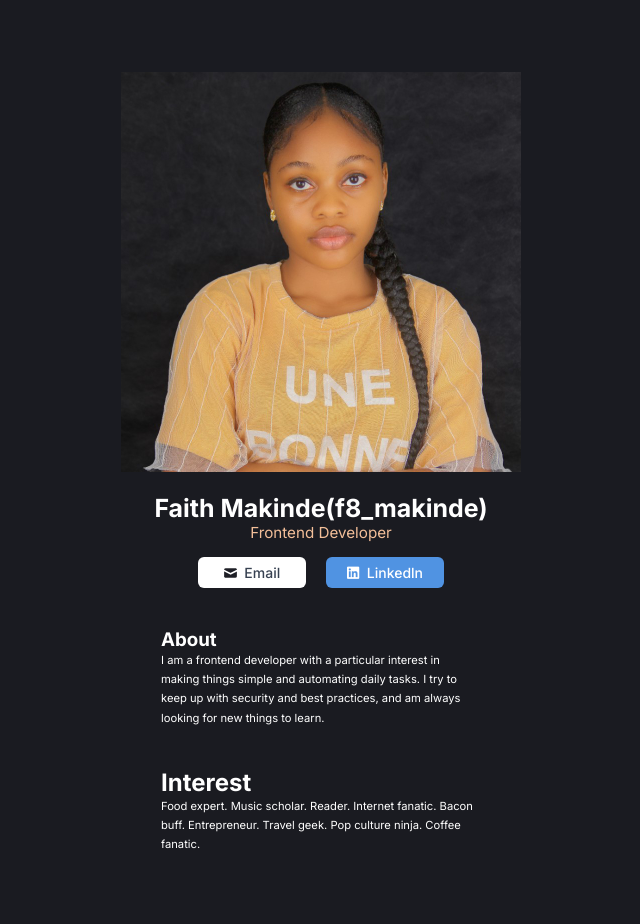
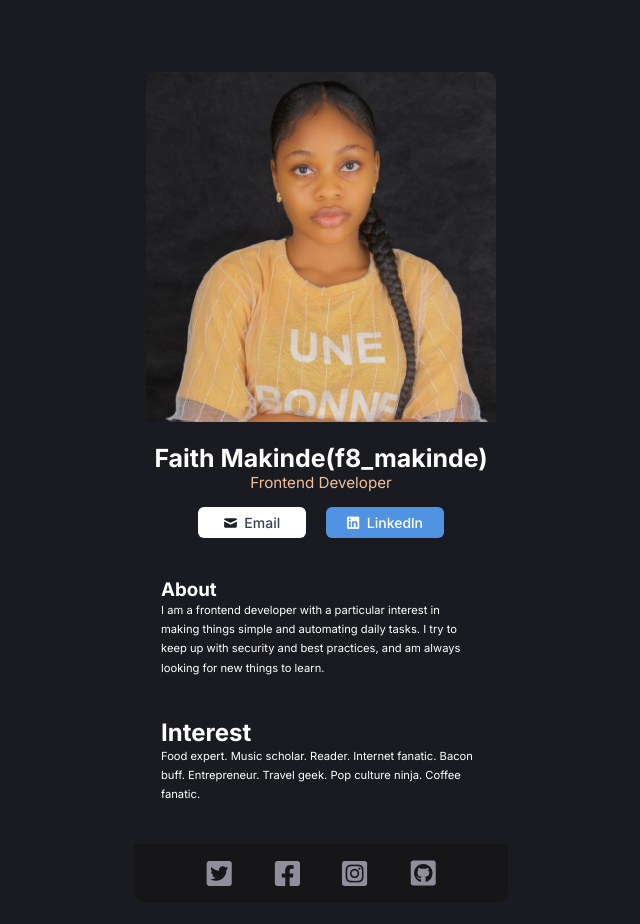
Before and after one commit to f8makinde/Digital-Business-Card-1, a React app: page / in a window 1280 px wide. Shown: the whole page, without its empty margins (319-959 px from the left). Built offline with nearby package versions, Linux system fonts and the light colour scheme.

Commit message:
footer section completed

```diff
--- a/src/Footer.js
+++ b/src/Footer.js
@@ -0,0 +1,15 @@
+import React from 'react'
+ import twitterLogo from './Twitter Icon.png'
+ import fbLogo from './Facebook Icon.png'
+ import instaLogo from './Instagram Icon.png'
+ import githubLogo from './GitHub Icon.png'
+export default function Footer(){
+    return(
+        <div className='footer--section'>
+            <img src={twitterLogo} alt="logo" />
+            <img src={fbLogo} alt="logo" />
+            <img src={instaLogo} alt="logo" />
+            <img src={githubLogo} alt="logo" />
+        </div>
+    )
+}
--- a/src/index.js
+++ b/src/index.js
@@ -4,12 +4,14 @@ import './style.css'
 import Info from './Info'
 import About  from './About'
 import Interest from './Interests'
+import Footer from './Footer'
 function Index(){
   return (
     <div>
       <Info />
       <About />
       <Interest />
+      <Footer />
     </div>
   )
 }
--- a/src/style.css
+++ b/src/style.css
@@ -1,7 +1,12 @@
 body{
     background: #1A1B21;
     padding: 4em 0;
+    display: flex;
+  flex-direction: column;
+  align-items: center;
+  color: white;
 }
+
 .info--section{
   display: flex;
   flex-direction: column;
@@ -10,8 +15,10 @@ body{
 }
 .info--img{
     max-width: 10%;
-    min-width: 400px;
+    min-width: 350px;
     object-fit: cover;
+    border-top-left-radius: 10px;
+    border-top-right-radius: 10px;
 }
 .info--name{
     font-family: 'Inter', sans-serif;
@@ -55,6 +62,7 @@ color: white;
 margin: auto;
 width: 320px;
 padding: 40px;
+background: ba;
 }
 .about--bold{
     font-family: 'Inter', sans-serif;
@@ -73,6 +81,7 @@ padding: 40px;
 color: white;
 margin: auto;
 width: 320px;
+padding: 0 40px;
 }
 .interests--bold{
     font-family: 'Inter', sans-serif;
@@ -88,3 +97,17 @@ width: 320px;
     line-height: 1.2rem;
     margin: 0;
 }
+.footer--section{
+color: white;
+margin: auto;
+width: 230px;
+display: flex;
+justify-content: center;
+align-items: center;
+justify-content: space-between;
+background: #161619;
+padding: 1em 4.5em;
+margin-top: 2.5em;
+border-bottom-left-radius: 10px;
+border-bottom-right-radius: 10px;
+}
```
Also changed, not shown: src/Facebook Icon.png (added), src/GitHub Icon.png (added), src/Instagram Icon.png (added), src/Twitter Icon.png (added).
